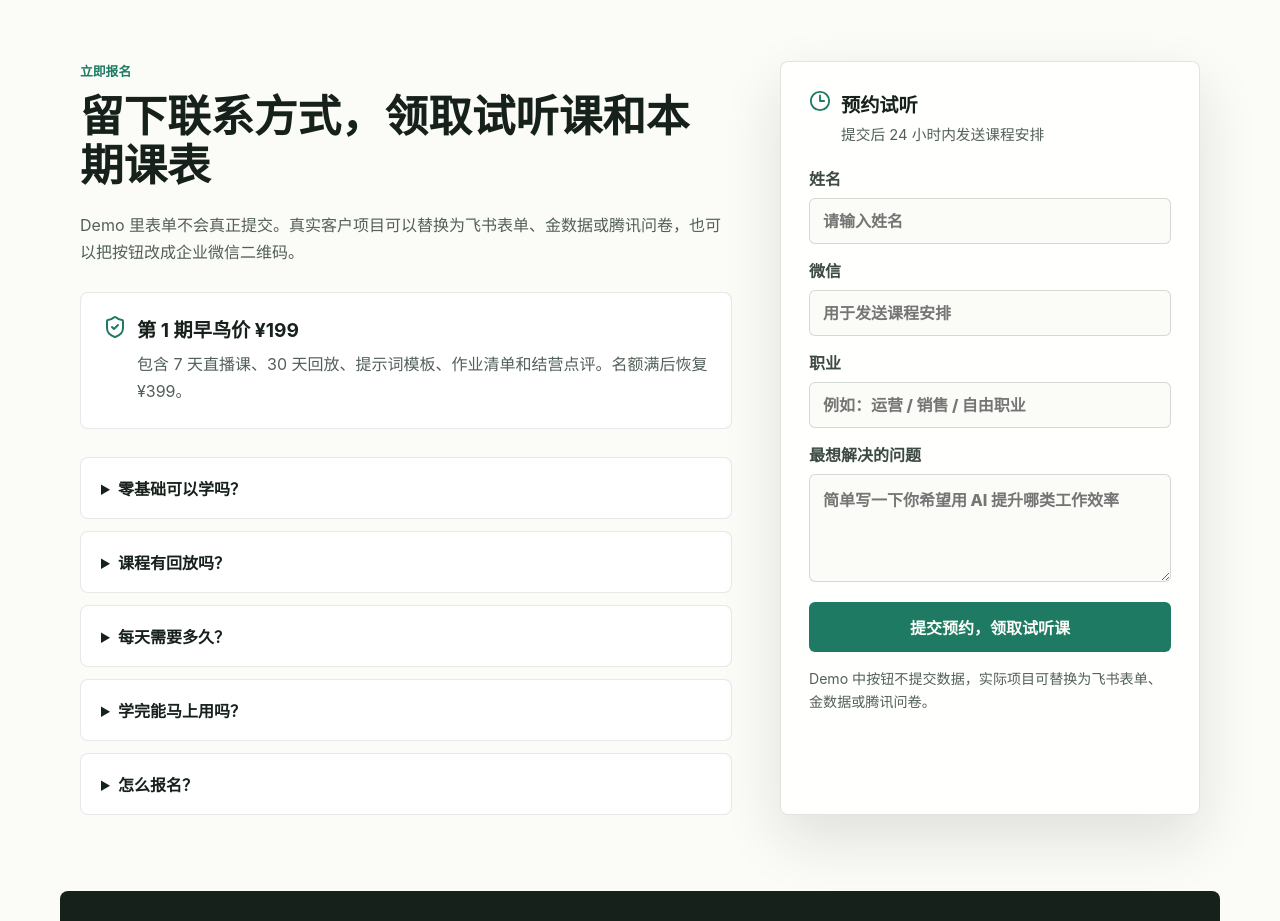
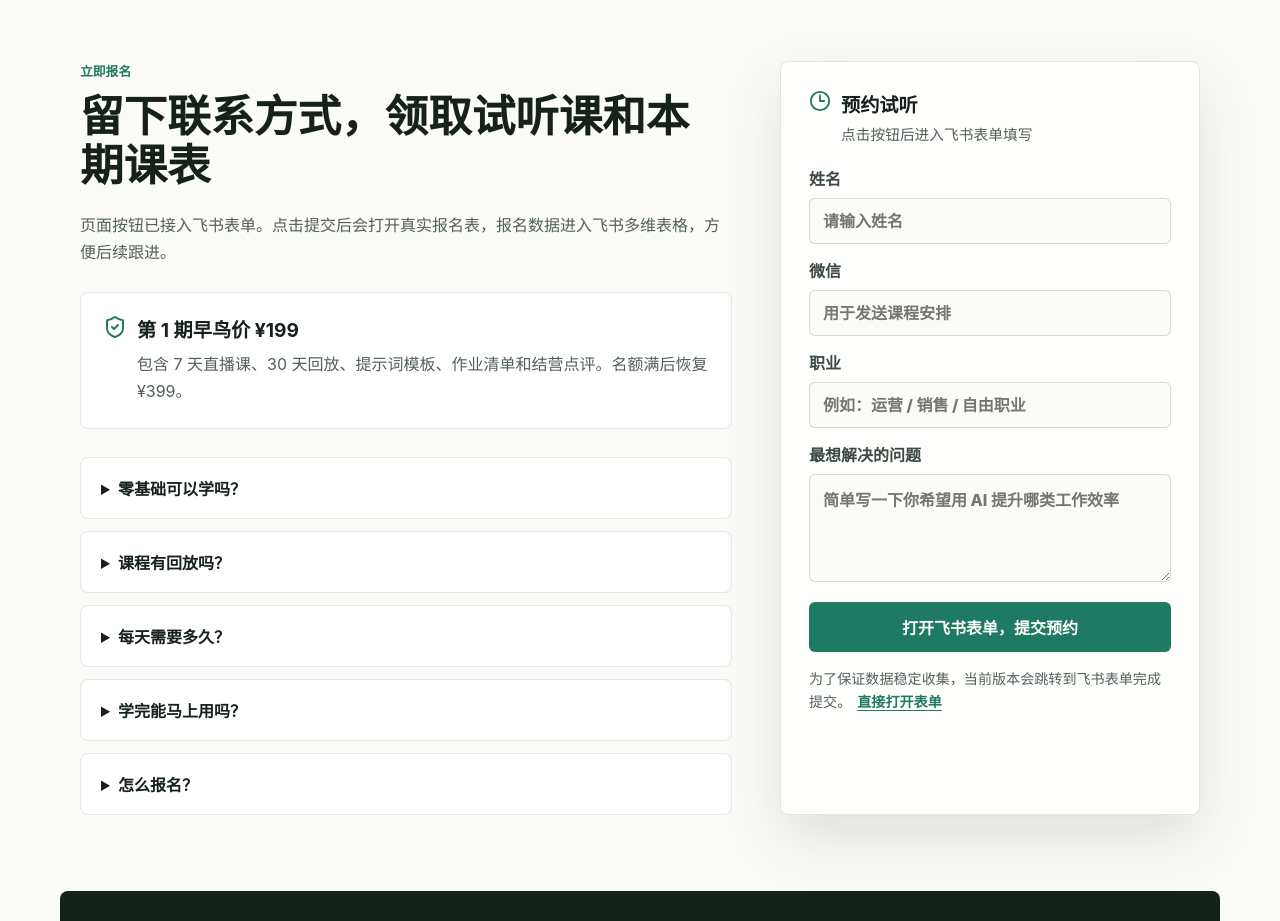
Before and after one commit to yjy-123456/ai-course-landing-business, a React (Vite) app in the folder demo/: page / in a window 1280 px wide. Shown: the part 4020-4941 px from the top of the page. Built offline with nearby package versions, Linux system fonts and the light colour scheme.

Commit message:
接入飞书报名表单

```diff
--- a/demo/src/main.jsx
+++ b/demo/src/main.jsx
@@ -16,6 +16,8 @@ import {
   Zap,
 } from "lucide-react";
 import "./styles.css";
+
+const signupFormUrl = "https://rcn0mr1gzi35.feishu.cn/share/base/form/shrcnVFauY5ygNOkpJgnbccikA5";
 
 const painPoints = [
   "AI 工具很多，但不知道怎么用到真实工作里",
@@ -77,6 +79,11 @@ const faqs = [
 ];
 
 function App() {
+  const handleSignupSubmit = (event) => {
+    event.preventDefault();
+    window.open(signupFormUrl, "_blank", "noopener,noreferrer");
+  };
+
   return (
     <main>
       <section className="hero">
@@ -241,7 +248,7 @@ function App() {
           <p className="eyebrow">立即报名</p>
           <h2>留下联系方式，领取试听课和本期课表</h2>
           <p className="sectionIntro">
-            Demo 里表单不会真正提交。真实客户项目可以替换为飞书表单、金数据或腾讯问卷，也可以把按钮改成企业微信二维码。
+            页面按钮已接入飞书表单。点击提交后会打开真实报名表，报名数据进入飞书多维表格，方便后续跟进。
           </p>
           <div className="offerBox">
             <ShieldCheck size={24} />
@@ -260,12 +267,12 @@ function App() {
           </div>
         </div>
 
-        <form className="signup" id="signup">
+        <form className="signup" id="signup" onSubmit={handleSignupSubmit}>
           <div className="formTitle">
             <Clock3 size={22} />
             <div>
               <h3>预约试听</h3>
-              <p>提交后 24 小时内发送课程安排</p>
+              <p>点击按钮后进入飞书表单填写</p>
             </div>
           </div>
           <label>
@@ -284,8 +291,13 @@ function App() {
             最想解决的问题
             <textarea placeholder="简单写一下你希望用 AI 提升哪类工作效率" />
           </label>
-          <button type="button">提交预约，领取试听课</button>
-          <p className="formHint">Demo 中按钮不提交数据，实际项目可替换为飞书表单、金数据或腾讯问卷。</p>
+          <button type="submit">打开飞书表单，提交预约</button>
+          <p className="formHint">
+            为了保证数据稳定收集，当前版本会跳转到飞书表单完成提交。
+            <a href={signupFormUrl} target="_blank" rel="noreferrer">
+              直接打开表单
+            </a>
+          </p>
         </form>
       </section>
 
--- a/demo/src/styles.css
+++ b/demo/src/styles.css
@@ -503,6 +503,15 @@ summary {
   font-size: 0.88rem;
 }
 
+.formHint a {
+  display: inline-block;
+  margin-left: 6px;
+  color: #1f7a63;
+  font-weight: 900;
+  text-decoration: underline;
+  text-underline-offset: 3px;
+}
+
 .wechat {
   display: grid;
   grid-template-columns: 1fr 180px;
```
Also changed, not shown: 1 other file (tests, documents, lock files or other folders).
